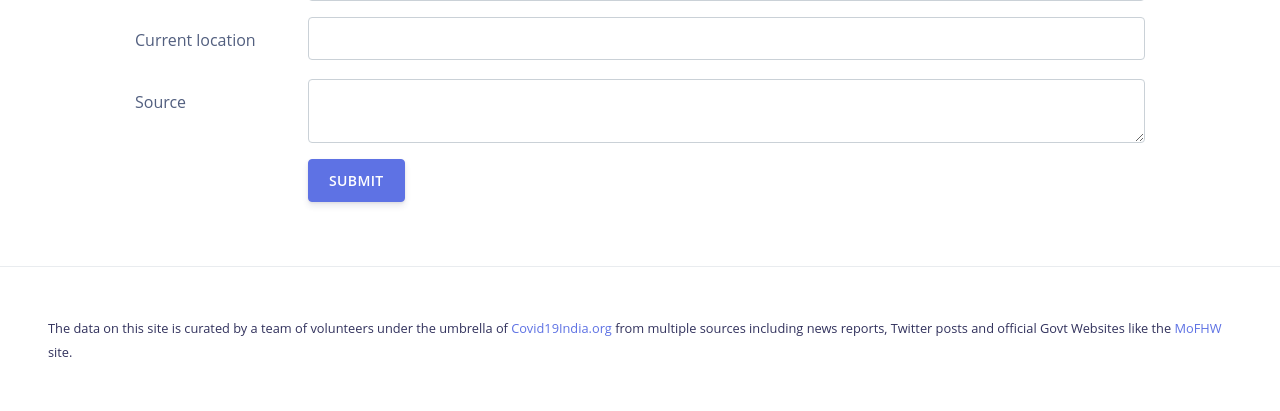
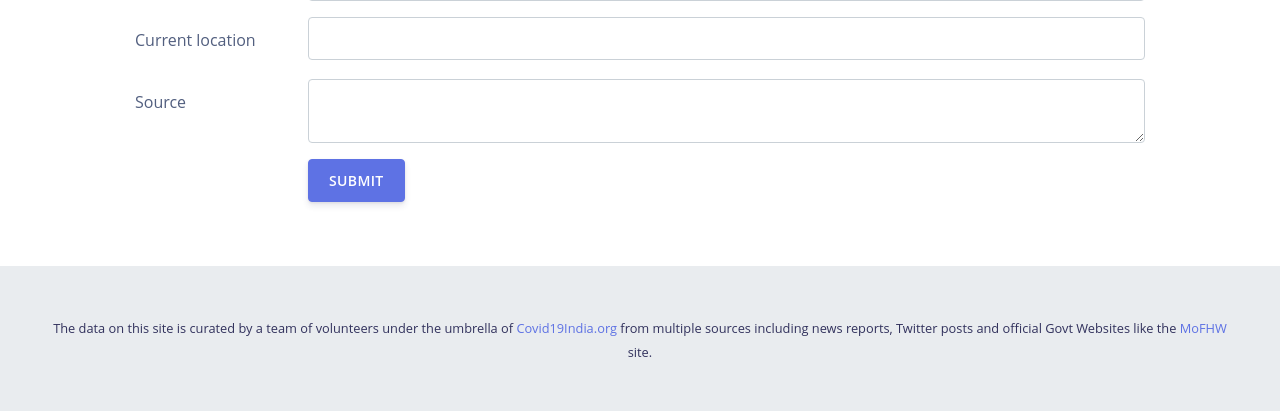
Before and after one commit to covid19india/CovidCrowd, a Django app: page /report in a window 1280 px wide. Shown: the part 701-1112 px from the top of the page. Run offline with Django 3.2, Linux system fonts and the light colour scheme; some libraries are stand-ins or nearby versions.

Commit message:
set the footer to light gray

```diff
--- a/patients/templates/patients/_base.html
+++ b/patients/templates/patients/_base.html
@@ -104,8 +104,8 @@
     </div>
   </main>
 
-  <footer class="mt-5 p-5 border-top">
-    <div class="text-gray-dark">
+  <footer class="mt-5 p-5 border-top bg-lighter">
+    <div class="text-gray-dark text-center">
       <small>
         The data on this site is curated by a team of volunteers under the umbrella of
         <a href="http://covid19india.org">Covid19India.org</a> from multiple sources
```
